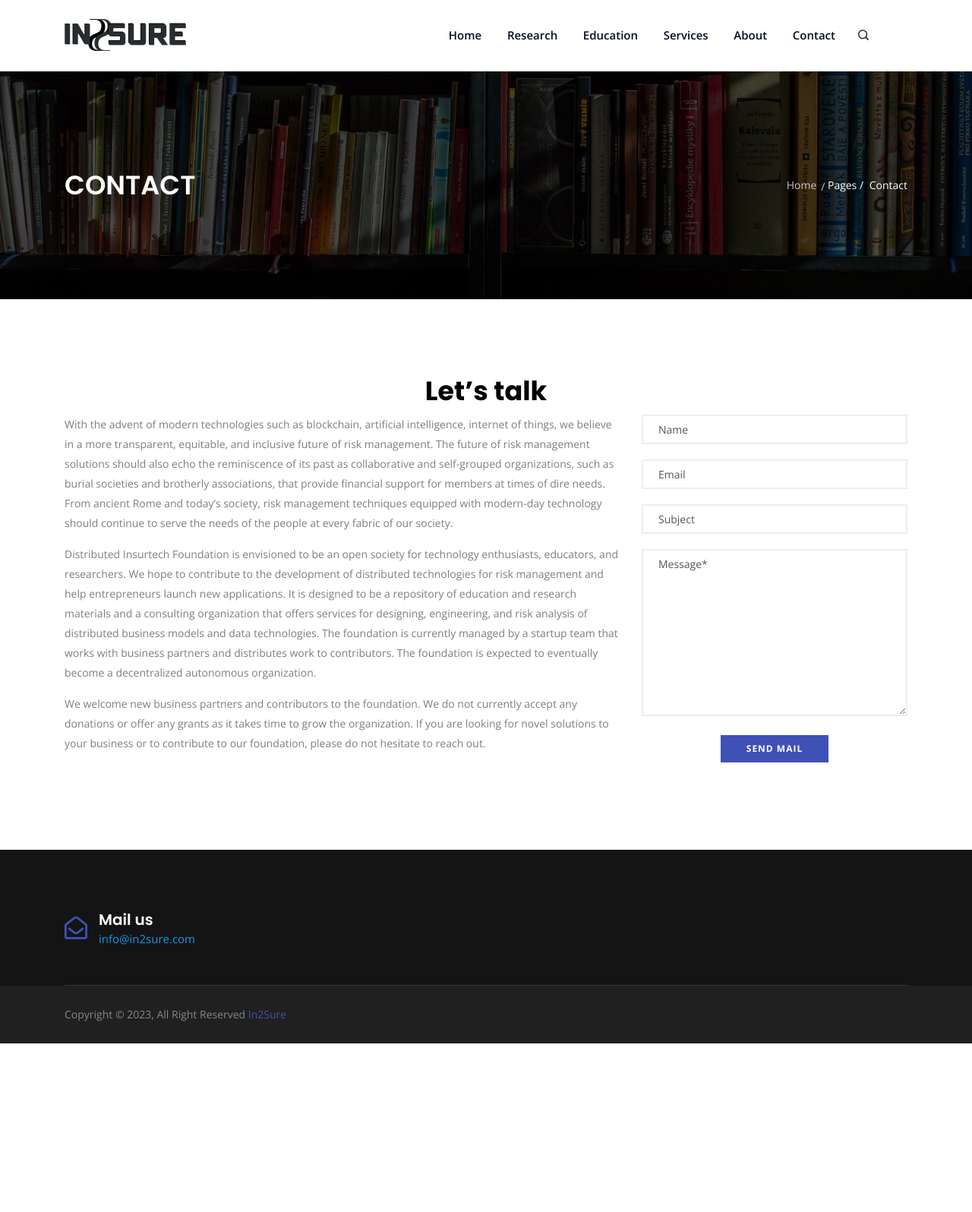
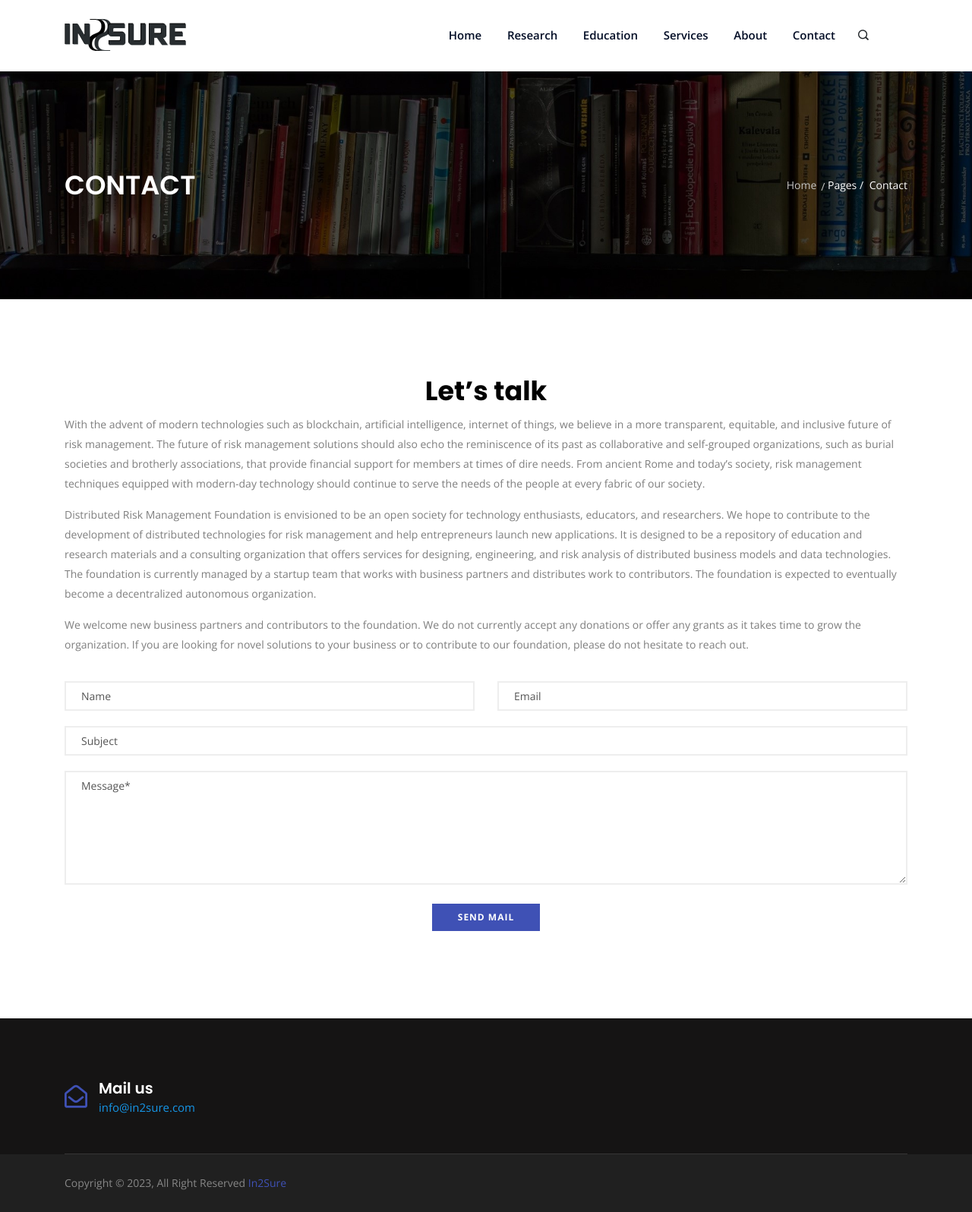
Before and after one commit to in2sure/in2sure.github.io, a Jekyll site: the page built from pages/contact.html, in a window 1280 px wide. Shown: the whole page at 76% size. Built offline with Jekyll 4.4.1, drawn with Linux system fonts in a browser that asks for light colours; before the commit the page ends 1374 px from its top, so only the background shows below that.

Commit message:
update contact form

```diff
--- a/assets/css/style.css
+++ b/assets/css/style.css
@@ -1460,7 +1460,7 @@ label {
 	box-shadow: none;
 	padding: 7px 20px;
 	color: #999999;
-	height: 220px;
+	height: 150px;
 }
 .contact-form button {
 	padding: 12px 34px;
--- a/pages/contact.html
+++ b/pages/contact.html
@@ -54,19 +54,21 @@ title: Contact
             </div>
         </div>
         <div class="row">
-            <div class = "col-md-8">
+            <div class = "col-md-12 mb-20">
                 <p>With the advent of modern technologies such as blockchain, artificial intelligence, internet of things, we believe in a more transparent, equitable, and inclusive future of risk management. The future of risk management solutions should also echo the reminiscence of its past as collaborative and self-grouped organizations, such as burial societies and brotherly associations, that provide financial support for members at times of dire needs. From ancient Rome and today’s society, risk management techniques equipped with modern-day technology should continue to serve the needs of the people at every fabric of our society. </p>
-                <p>Distributed Insurtech Foundation is envisioned to be an open society for technology enthusiasts, educators, and researchers. We hope to contribute to the development of distributed technologies for risk management and help entrepreneurs launch new applications. It is designed to be a repository of education and research materials and a consulting organization that offers services for designing, engineering, and risk analysis of distributed business models and data technologies. The foundation is currently managed by a startup team that works with business partners and distributes work to contributors. The foundation is expected to eventually become a decentralized autonomous organization. </p>
+                <p>Distributed Risk Management Foundation is envisioned to be an open society for technology enthusiasts, educators, and researchers. We hope to contribute to the development of distributed technologies for risk management and help entrepreneurs launch new applications. It is designed to be a repository of education and research materials and a consulting organization that offers services for designing, engineering, and risk analysis of distributed business models and data technologies. The foundation is currently managed by a startup team that works with business partners and distributes work to contributors. The foundation is expected to eventually become a decentralized autonomous organization. </p>
                 <p>We welcome new business partners and contributors to the foundation. We do not currently accept any donations or offer any grants as it takes time to grow the organization. If you are looking for novel solutions to your business or to contribute to our foundation, please do not hesitate to reach out.</p>
             </div>
-            <div class="col-md-4">
+        </div>
+        <div class="row">
+            <div class="col-md-12">
                 <form id="contact-form" class="contact-form" method="POST" action="https://formkeep.com/f/0f5af3f0542a" accept-charset="UTF-8" enctype="multipart/form-data" target="
                 ">
                     <div class="row">
-                        <div class="col-xl-12 mb-20">
+                        <div class="col-xl-6 mb-20">
                             <input name="name" type="text" placeholder="Name">
                         </div>
-                        <div class="col-xl-12 mb-20">
+                        <div class="col-xl-6 mb-20">
                             <input name="email" type="email" placeholder="Email">
                         </div>
                         <div class="col-xl-12 mb-20">
```
Also changed, not shown: 1 other file.
